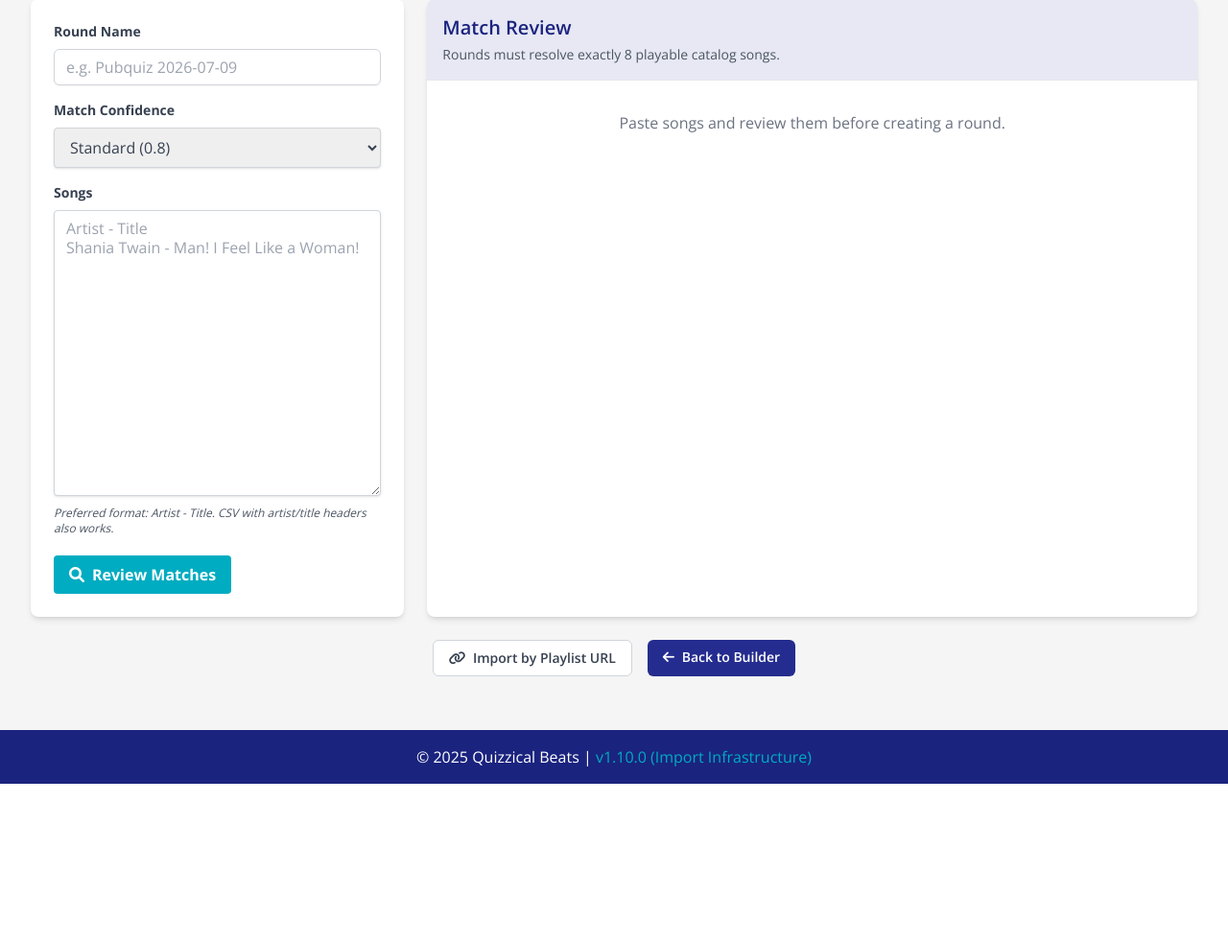
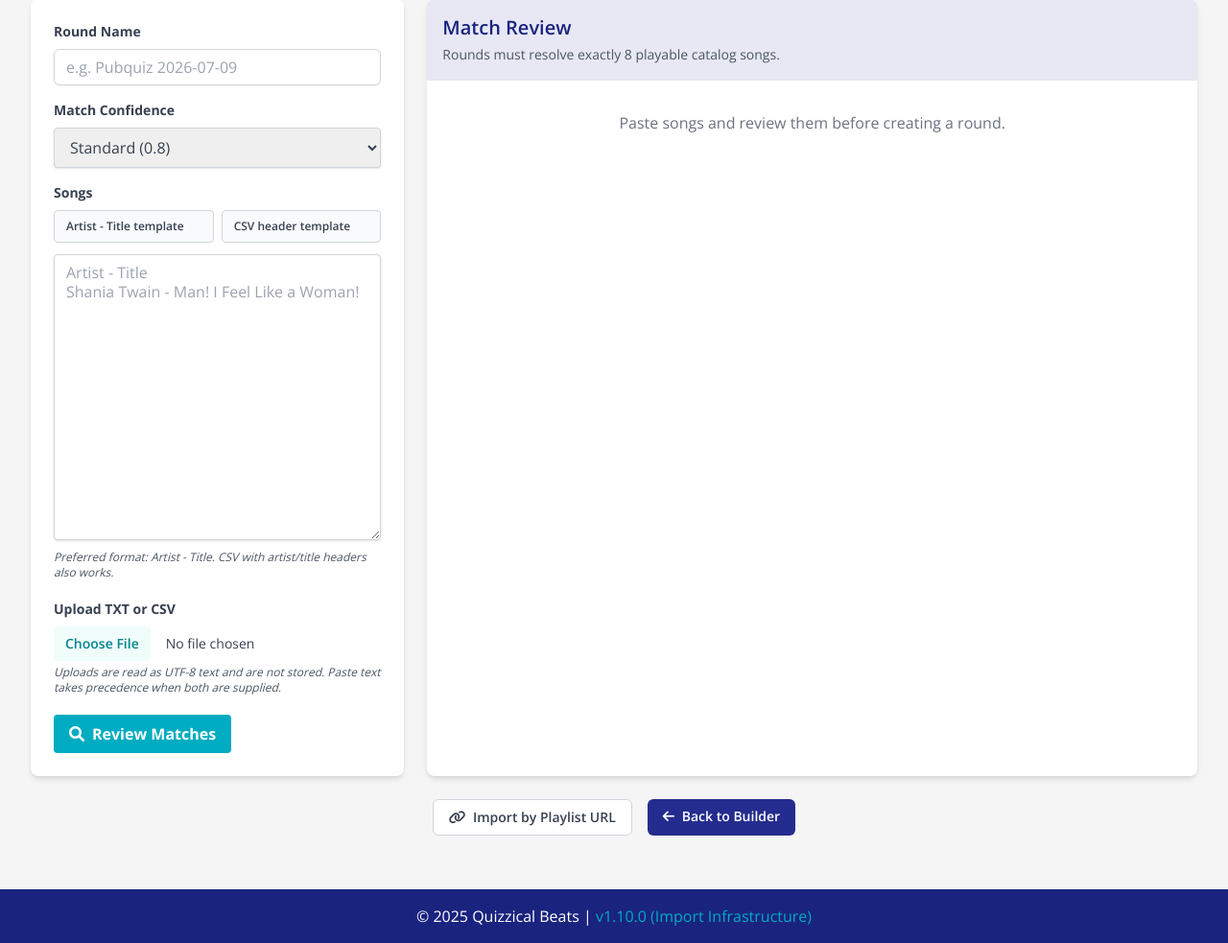
Before and after one commit to christianlouis/QuizzicalBeats, a Flask app: page /import-text-playlist in a window 1280 px wide. Shown: the part 213-1196 px from the top of the page at 96% size. Before the commit the page ends 1030 px from the top, so only its background shows below. Run offline with Flask 3, Linux system fonts and the light colour scheme; the visitor is signed in with stand-in values (Sample User, id 1); data comes from the database, SQL or seed files in the repository; parts of the project's set-up code (start-up, migrations or seed data) failed here and were passed over; some libraries are stand-ins or nearby versions.

Commit message:
Complete text playlist upload flow

```diff
--- a/musicround/routes/generate.py
+++ b/musicround/routes/generate.py
@@ -697,6 +697,19 @@ def _text_import_review_decisions():
     return decisions
 
 
+def _text_import_uploaded_playlist():
+    upload = request.files.get('playlist_file')
+    if not upload or not upload.filename:
+        return None
+    raw_content = upload.read(256 * 1024 + 1)
+    if len(raw_content) > 256 * 1024:
+        raise AutomationError('Uploaded playlist files must be 256 KB or smaller.')
+    try:
+        return raw_content.decode('utf-8-sig')
+    except UnicodeDecodeError as exc:
+        raise AutomationError('Uploaded playlist files must be UTF-8 text or CSV.') from exc
+
+
 @generate_bp.route('/import-text-playlist', methods=['GET', 'POST'])
 @login_required
 def import_text_playlist():
@@ -708,8 +721,16 @@ def import_text_playlist():
     resolution = None
 
     if request.method == 'POST':
+        try:
+            uploaded_text = _text_import_uploaded_playlist()
+        except AutomationError as exc:
+            flash(str(exc), 'error')
+            uploaded_text = None
+        if uploaded_text and not playlist_text.strip():
+            playlist_text = uploaded_text
+
         if not playlist_text.strip():
-            flash('Paste at least one song row before reviewing the text playlist.', 'error')
+            flash('Paste or upload at least one song row before reviewing the text playlist.', 'error')
             return render_template(
                 'import_text_playlist.html',
                 expected_song_count=expected_song_count,
--- a/musicround/templates/import_text_playlist.html
+++ b/musicround/templates/import_text_playlist.html
@@ -11,7 +11,7 @@
 
     <div class="grid grid-cols-1 lg:grid-cols-3 gap-6">
         <section class="lg:col-span-1 bg-white shadow-md rounded-lg p-6">
-            <form method="POST" action="{{ url_for('generate.import_text_playlist') }}">
+            <form method="POST" action="{{ url_for('generate.import_text_playlist') }}" enctype="multipart/form-data">
                 <input type="hidden" name="csrf_token" value="{{ csrf_token() }}"/>
 
                 <div class="mb-4">
@@ -37,10 +37,29 @@
                     <label class="block text-gray-700 text-sm font-bold mb-2" for="playlist_text">
                         Songs
                     </label>
+                    <div class="mb-3 grid grid-cols-1 sm:grid-cols-2 gap-2 text-xs">
+                        <button type="button" data-template="artist-title"
+                                class="text-left rounded border border-gray-300 bg-gray-50 px-3 py-2 font-semibold text-gray-700 hover:bg-gray-100">
+                            Artist - Title template
+                        </button>
+                        <button type="button" data-template="csv"
+                                class="text-left rounded border border-gray-300 bg-gray-50 px-3 py-2 font-semibold text-gray-700 hover:bg-gray-100">
+                            CSV header template
+                        </button>
+                    </div>
                     <textarea id="playlist_text" name="playlist_text" rows="14"
                               class="shadow appearance-none border rounded w-full py-2 px-3 text-gray-700 leading-tight focus:outline-none focus:shadow-outline"
                               placeholder="Artist - Title&#10;Shania Twain - Man! I Feel Like a Woman!">{{ playlist_text }}</textarea>
                     <p class="text-gray-600 text-xs italic mt-1">Preferred format: Artist - Title. CSV with artist/title headers also works.</p>
+                </div>
+
+                <div class="mb-5">
+                    <label class="block text-gray-700 text-sm font-bold mb-2" for="playlist_file">
+                        Upload TXT or CSV
+                    </label>
+                    <input id="playlist_file" name="playlist_file" type="file" accept=".txt,.csv,text/plain,text/csv"
+                           class="block w-full text-sm text-gray-700 file:mr-4 file:rounded file:border-0 file:bg-teal-50 file:px-3 file:py-2 file:font-semibold file:text-teal-700 hover:file:bg-teal-100">
+                    <p class="text-gray-600 text-xs italic mt-1">Uploads are read as UTF-8 text and are not stored. Paste text takes precedence when both are supplied.</p>
                 </div>
 
                 <div class="flex flex-col sm:flex-row gap-3">
@@ -210,4 +229,22 @@
         </a>
     </div>
 </div>
+<script>
+    document.addEventListener('DOMContentLoaded', () => {
+        const textarea = document.getElementById('playlist_text');
+        const templates = {
+            'artist-title': 'Artist - Title\nHarry Styles - As It Was\nShania Twain - Man! I Feel Like a Woman!',
+            csv: 'artist,title\nHarry Styles,As It Was\nShania Twain,Man! I Feel Like a Woman!'
+        };
+        document.querySelectorAll('[data-template]').forEach((button) => {
+            button.addEventListener('click', () => {
+                if (!textarea) {
+                    return;
+                }
+                textarea.value = templates[button.dataset.template] || '';
+                textarea.focus();
+            });
+        });
+    });
+</script>
 {% endblock %}
```
Also changed, not shown: docs/developer-guide/backlog-status.md (+1 -0 lines), tests/test_text_playlist_import_routes.py (+70 -0 lines), CHANGELOG.md.
